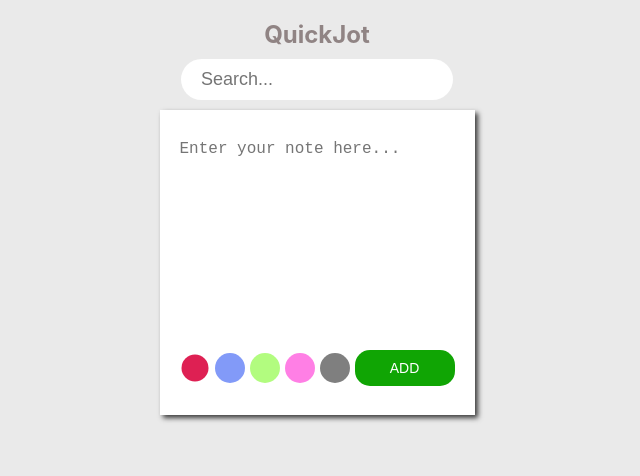
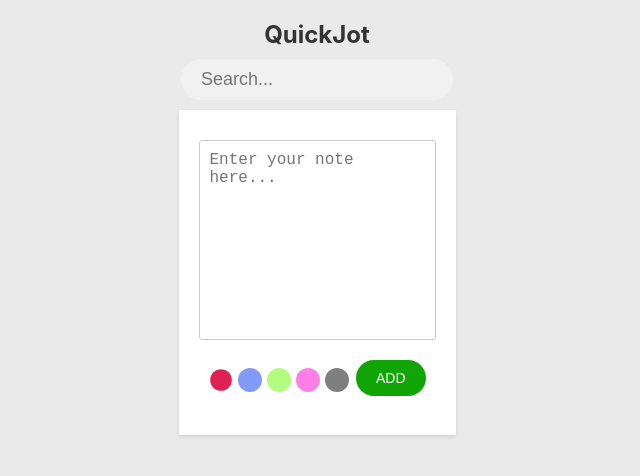
Before and after one commit to PawanAK/QuickJot, a React (Vite) app: page / in a window 1280 px wide. Shown: the top 476 px of the page, without its empty margins (323-963 px from the left). Built offline with nearby package versions, Linux system fonts and the light colour scheme.

Commit message:
Layout 1 setup

```diff
--- a/src/App.css
+++ b/src/App.css
@@ -19,7 +19,7 @@
 
 .header-text {
   font-size: 24px;
-  color: #908484;
+  color: #333;
   text-align: center;
   font-weight: bold;
 }
@@ -28,12 +28,12 @@
   border-radius: 30px;
   padding: 10px 20px;
   border: none;
-  background-color: #fff;
+  background-color: #f1f1f1;
   width: 100%;
   max-width: 350px;
   margin: 10px 0;
   font-size: 18px;
-  color: #908484;
+  color: #333;
 }
 
 .textarea-box {
@@ -43,8 +43,8 @@
   align-items: center;
   justify-content: center;
   flex-direction: column;
-  box-shadow: 3px 3px 5px 0px rgba(0, 0, 0, 0.75);
-  padding: 10px;
+  box-shadow: 0 2px 4px rgba(0, 0, 0, 0.1);
+  padding: 20px;
 }
 
 .textarea-input {
@@ -54,7 +54,7 @@
   width: 100%;
   max-width: 750px;
   min-height: 200px;
-  border: none;
+  border: 1px solid #ccc;
   margin-top: 10px;
   font-size: 16px;
   resize: none;
@@ -73,17 +73,21 @@
   background-color: #10a504;
   border: none;
   outline: none;
-  padding: 10px 12px;
-  width: 100px;
-  border-radius: 15px;
+  padding: 10px 20px;
+  border-radius: 20px;
   cursor: pointer;
   color: #fff;
   font-size: 14px;
+  transition: background-color 300ms;
+}
+
+.btn-add:hover {
+  background-color: #0b8f02;
 }
 
 .btn {
-  padding: 15px;
-  border-radius: 10000px;
+  padding: 12px;
+  border-radius: 50%;
   border: none;
   cursor: pointer;
   margin-right: 5px;
@@ -123,19 +127,21 @@
   max-width: 1000px;
   display: flex;
   justify-content: center;
-  align-items: center;
+  align-items: flex-start;
   padding: 10px 12px;
   margin: 10px 0;
   flex-wrap: wrap;
 }
 
 .note-item {
-  min-width: 250px;
-  padding: 10px 24px;
+  width: 250px;
+  padding: 20px;
   color: #fff;
   font-weight: bold;
-  margin: 10px 12px;
-  box-shadow: 3px 3px 5px 0px rgba(0, 0, 0, 0.75);
+  margin: 10px;
+  box-shadow: 0 2px 4px rgba(0, 0, 0, 0.1);
+  border-radius: 10px;
+  background-color: #333;
 }
 
 .note-not-found {
```
